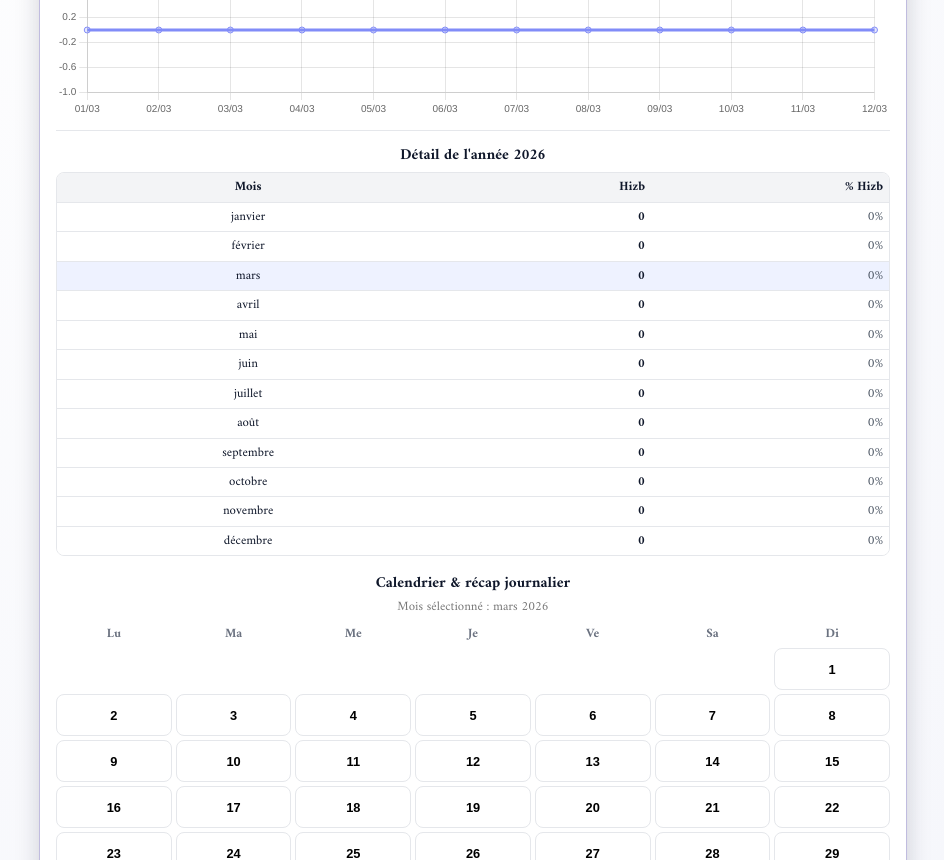
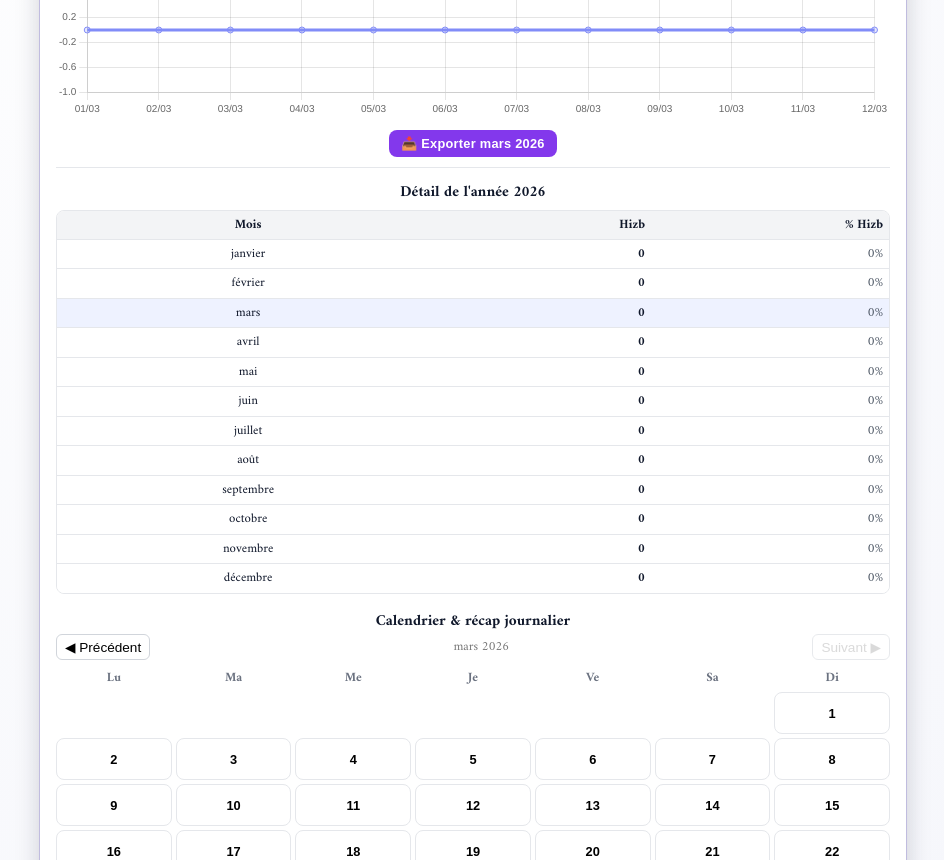
Before and after one commit to craftGX/islampocket032026, a Next.js app: page / in a window 1280 px wide. Shown: the part 540-1400 px from the top of the page, without its empty margins (167-1111 px from the left). Built offline with nearby package versions, Linux system fonts and the light colour scheme; a web font is replaced by a local one.

Commit message:
commit03052026

```diff
--- a/src/app/recap/page.tsx
+++ b/src/app/recap/page.tsx
@@ -47,18 +47,18 @@ function toYMD(d: Date) {
 
 // palette pour les sourates
 const sourateColors = [
-  "#FF006E", // rose fuchsia
-  "#3A86FF", // bleu vif
-  "#FFBE0B", // jaune vif
-  "#FB5607", // orange vif
-  "#8338EC", // violet saturé
-  "#0CCE6B", // vert vif
-  "#FF1493", // rose néon
-  "#00C2FF", // cyan électrique
-  "#FF4D00", // orange rouge très saturé
-  "#9B5DE5", // violet clair vif
-  "#06D6A0", // vert menthe vif
-  "#FF595E", // rouge corail vif
+  "#FF006E",
+  "#3A86FF",
+  "#FFBE0B",
+  "#FB5607",
+  "#8338EC",
+  "#0CCE6B",
+  "#FF1493",
+  "#00C2FF",
+  "#FF4D00",
+  "#9B5DE5",
+  "#06D6A0",
+  "#FF595E",
 ];
 
 function getSourateColor(name: string) {
@@ -370,6 +370,79 @@ export default function RecapTotalCard() {
       .sort((a, b) => a.name.localeCompare(b.name));
   }, [quranEntries, selectedMonthKey]);
 
+  // Navigation mois précédent
+  const goToPreviousMonth = () => {
+    if (!selectedMonthKey) return;
+    const [yearStr, monthStr] = selectedMonthKey.split("-");
+    const y = Number(yearStr);
+    const m = Number(monthStr) - 1;
+    const prevDate = new Date(y, m, 1);
+    prevDate.setMonth(prevDate.getMonth() - 1);
+    const prevKey = formatMonthKey(prevDate);
+    setSelectedMonthKey(prevKey);
+    setSelectedDayKey(null);
+  };
+
+  // Navigation mois suivant
+  const goToNextMonth = () => {
+    if (!selectedMonthKey) return;
+    const [yearStr, monthStr] = selectedMonthKey.split("-");
+    const y = Number(yearStr);
+    const m = Number(monthStr) - 1;
+    const nextDate = new Date(y, m, 1);
+    nextDate.setMonth(nextDate.getMonth() + 1);
+    const nextKey = formatMonthKey(nextDate);
+
+    // Ne pas aller au-delà du mois en cours
+    if (today && nextDate <= today) {
+      setSelectedMonthKey(nextKey);
+      setSelectedDayKey(null);
+    }
+  };
+
+  // Export JSON
+  const exportMonthData = () => {
+    if (!selectedMonthKey) return;
+
+    const [yearStr, monthStr] = selectedMonthKey.split("-");
+    const y = Number(yearStr);
+    const m = Number(monthStr) - 1;
+
+    // Filtrer les entrées du mois sélectionné
+    const monthEntries = quranEntries.filter((e) => {
+      const d = new Date(e.date + "T00:00:00");
+      return d.getFullYear() === y && d.getMonth() === m;
+    });
+
+    const exportData = {
+      mois: formatMonthLabel(selectedMonthKey),
+      totalHizb: monthlyHizb.get(selectedMonthKey) || 0,
+      totalSourates: souratesTable.reduce((acc, s) => acc + s.total, 0),
+      sourates: souratesTable,
+      entrées: monthEntries,
+    };
+
+    // Créer le fichier JSON
+    const blob = new Blob([JSON.stringify(exportData, null, 2)], {
+      type: "application/json",
+    });
+
+    const url = URL.createObjectURL(blob);
+    const a = document.createElement("a");
+    a.href = url;
+    a.download = `quran-${selectedMonthKey}.json`;
+
+    document.body.appendChild(a);
+    a.click();
+
+    document.body.removeChild(a);
+    URL.revokeObjectURL(url);
+  };
+
+  // Vérifier si on est au mois actuel
+  const isCurrentMonth =
+    today && selectedMonthKey ? formatMonthKey(today) === selectedMonthKey : false;
+
   return (
     <motion.section
       initial={{ opacity: 0, y: 16 }}
@@ -453,7 +526,7 @@ export default function RecapTotalCard() {
             </label>
             <select
               id="month-select"
-              value={selectedMonthKey || (monthKeysSorted[0] ?? "")}
+              value={selectedMonthKey}
               onChange={(e) => {
                 const mk = e.target.value;
                 setSelectedMonthKey(mk);
@@ -586,6 +659,28 @@ export default function RecapTotalCard() {
         </div>
       )}
 
+      {/* Bouton export */}
+      {selectedMonthKey && (
+        <div style={{ marginBottom: "0.6rem", textAlign: "center" }}>
+          <button
+            type="button"
+            onClick={exportMonthData}
+            className="btn"
+            style={{
+              fontSize: "0.8rem",
+              padding: "6px 12px",
+              backgroundColor: "#8338EC",
+              color: "#fff",
+              border: "none",
+              borderRadius: "8px",
+              cursor: "pointer",
+            }}
+          >
+            📥 Exporter {formatMonthLabel(selectedMonthKey)}
+          </button>
+        </div>
+      )}
+
       <div
         style={{
           height: "1px",
@@ -652,9 +747,50 @@ export default function RecapTotalCard() {
 
       {/* Calendrier + récap jour */}
       <h3 style={{ fontSize: "0.95rem", marginTop: "1rem" }}>Calendrier & récap journalier</h3>
-      <p style={{ fontSize: "0.8rem", color: "#777", marginBottom: "0.4rem" }}>
-        Mois sélectionné : {selectedStats.label || formatMonthLabel(selectedMonthKey)}
-      </p>
+
+      {/* Navigation mois */}
+      <div
+        style={{
+          display: "flex",
+          justifyContent: "space-between",
+          alignItems: "center",
+          marginBottom: "0.5rem",
+        }}
+      >
+        <button
+          type="button"
+          onClick={goToPreviousMonth}
+          style={{
+            padding: "4px 8px",
+            fontSize: "0.85rem",
+            borderRadius: "6px",
+            border: "1px solid #d1d5db",
+            backgroundColor: "#fff",
+            cursor: "pointer",
+          }}
+        >
+          ◀ Précédent
+        </button>
+        <p style={{ fontSize: "0.8rem", color: "#777", margin: 0 }}>
+          {selectedStats.label || formatMonthLabel(selectedMonthKey)}
+        </p>
+        <button
+          type="button"
+          onClick={goToNextMonth}
+          disabled={isCurrentMonth}
+          style={{
+            padding: "4px 8px",
+            fontSize: "0.85rem",
+            borderRadius: "6px",
+            border: "1px solid #d1d5db",
+            backgroundColor: "#fff",
+            cursor: isCurrentMonth ? "not-allowed" : "pointer",
+            opacity: isCurrentMonth ? 0.5 : 1,
+          }}
+        >
+          Suivant ▶
+        </button>
+      </div>
 
       <div
         style={{
@@ -746,7 +882,7 @@ export default function RecapTotalCard() {
           style={{
             position: "fixed",
             inset: 0,
-            backgroundColor: "rgba(88, 28, 135, 0.45)", // overlay mauve
+            backgroundColor: "rgba(88, 28, 135, 0.45)",
             display: "flex",
             justifyContent: "center",
             alignItems: "flex-end",
@@ -759,12 +895,12 @@ export default function RecapTotalCard() {
             style={{
               width: "100%",
               maxWidth: "600px",
-              background: "#f5e9ff", // fond mauve très clair
+              background: "#f5e9ff",
               borderRadius: "1.25rem 1.25rem 0 0",
               padding: "1rem 1rem 1.25rem",
               maxHeight: "80vh",
               overflowY: "auto",
-              boxShadow: "0 -10px 25px rgba(76,29,149,0.35)", // ombre violette
+              boxShadow: "0 -10px 25px rgba(76,29,149,0.35)",
             }}
           >
             <div
```
